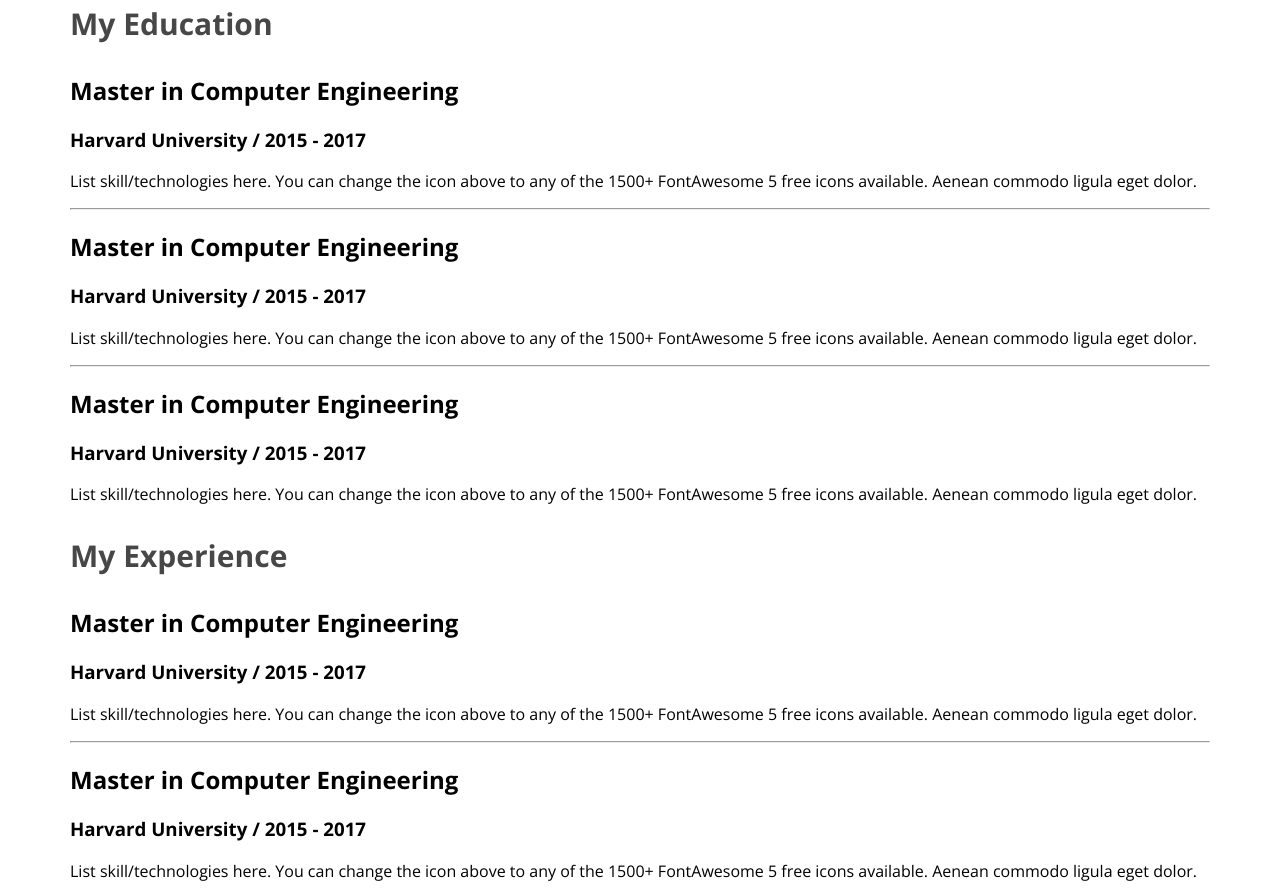
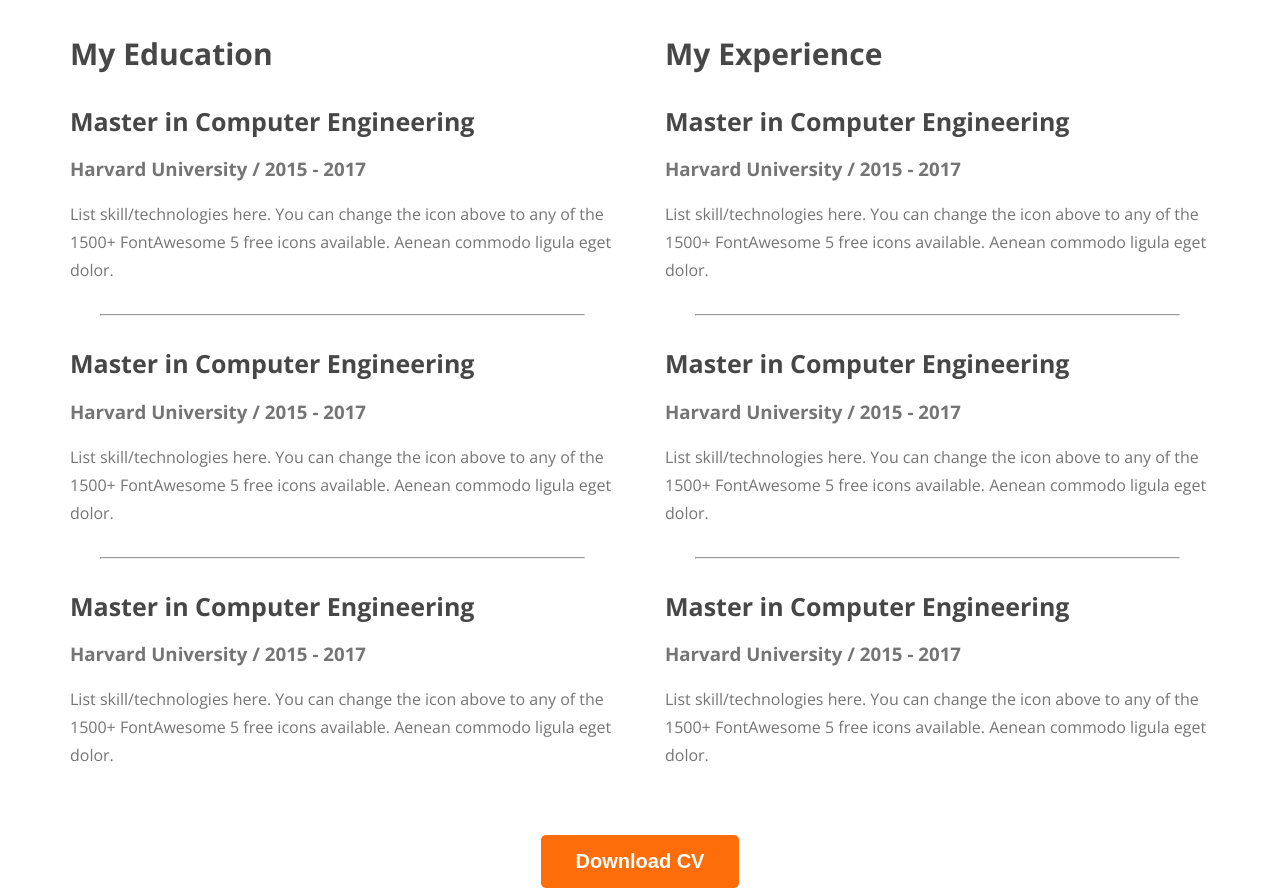
Before and after one commit to w3asif/webdeveloper-portfolio, a plain HTML site: page index.html in a window 1280 px wide. Shown: the part 2033-2925 px from the top of the page. Drawn offline with nearby package versions, Linux system fonts and the light colour scheme.

Commit message:
finished the resume section

```diff
--- a/index.html
+++ b/index.html
@@ -154,6 +154,9 @@
                 </div>
 
             </div>
+            <div class="download-cv">
+                <button class="btn-primary">Download CV</button>
+            </div>
         </section>
     </main>
     <footer></footer>
--- a/styles/portfolio.css
+++ b/styles/portfolio.css
@@ -157,3 +157,33 @@
 font-size: 30px;
 font-weight: 700;
 }
+.resume-container{
+    display: flex;
+    gap: 50px;
+}
+.resume-item-title{
+    color: #474747;
+font-size: 25px;
+font-weight: 700;
+margin-bottom: 10px;
+
+
+}
+.resume-item-institute{
+    color:  #757575;
+
+}
+.resume-item-description{
+    color:  #757575;
+
+    font-size: 16px;
+    font-weight: 400;
+    line-height: 28px; /* 175% */
+}
+.resume-container hr{
+    margin: 30px;
+}
+.download-cv{
+    text-align: center;
+    margin-top: 50px;
+}
```
